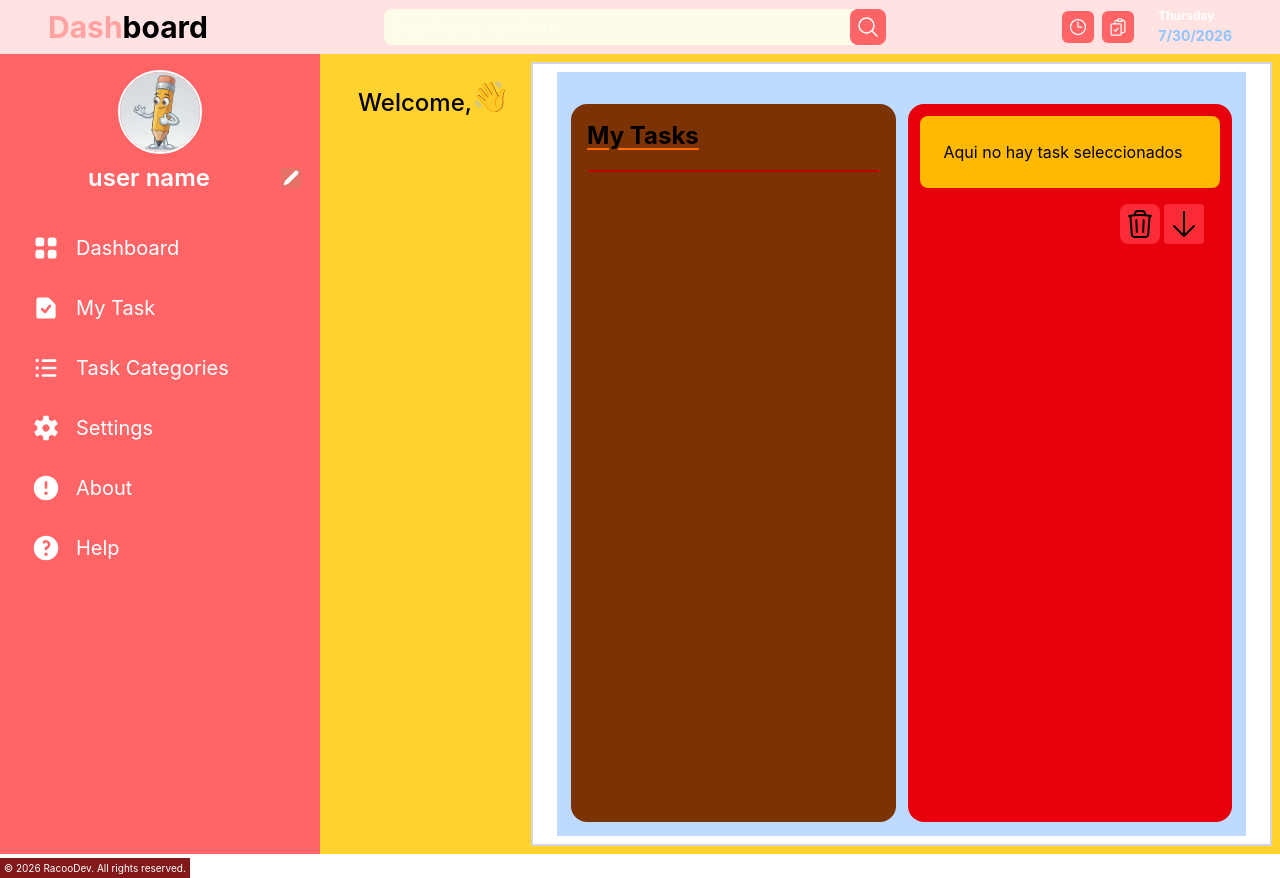
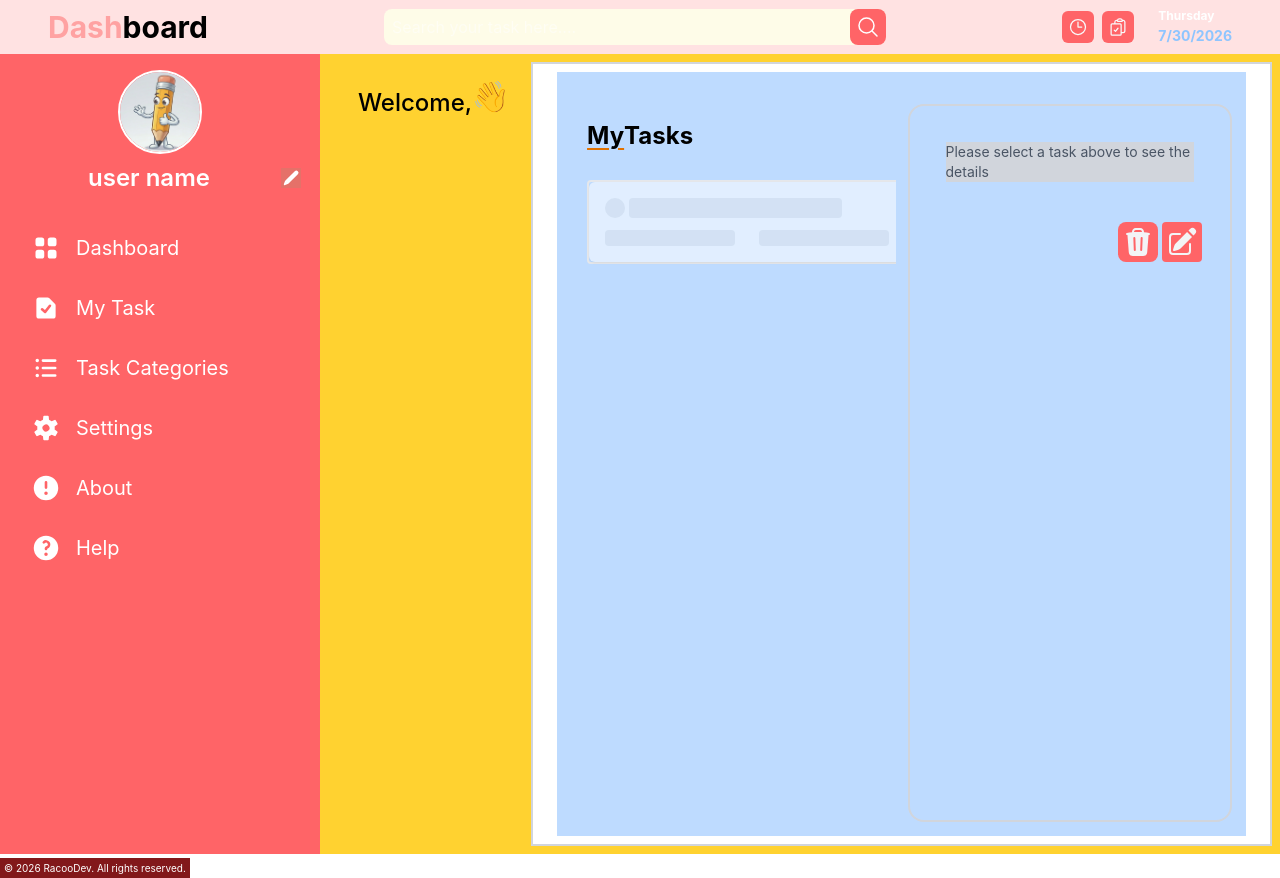
Before and after one commit to karinatuyuc/my-todo-list-React, a React (Vite) app: page / in a window 1280 px wide. Both pictures are taken after a click on the item "My Task". Built offline with nearby package versions, Linux system fonts and the light colour scheme.

Commit message:
style: MyTask componente UI styles

```diff
--- a/src/Dashboard.jsx
+++ b/src/Dashboard.jsx
@@ -203,3 +203,4 @@ export default function Dashboard({
 /*
 TODO: show task on Todo LIST, MAKE DESCRIPTION AND DATE DYNAMIC, MAKE THE PROGRESS CIRCLES DYNAMIC, MAKE THE COMPLETED TASK DYNAMIC, MAKE THE USER NAME DYNAMIC, MAKE THE DATE DYNAMIC, MAKE THE SEARCH BAR WORK, MAKE THE ADD TASK MODAL WORK, MAKE THE SIDE MENU WORK, MAKE THE DASHBOARD RESPONSIVE
 */
+/// DESHABILITAR EL WELCOME Y  EL NOMBRE SI CAMBIAMOS DE PESTANA TAMBIEN DEBE CAMBIAR DONDE DICE DASHBARD
--- a/src/componentes/MyTask.jsx
+++ b/src/componentes/MyTask.jsx
@@ -1,23 +1,50 @@
-import { TrashIcon, ArrowDownIcon } from "@heroicons/react/24/outline";
+import { TrashIcon, PencilSquareIcon } from "@heroicons/react/24/solid";
 import { useEffect, useState } from "react";
-
-
 
 /// DEBE APARECER COMO UN ESQUELETO EN CADA DIV SI NO HAY TAKS SELECCIONADOS PARA MOSTRAR LOS DETALLES, NO PUEDE
 /// QUEDAR COMO QUEDO AHORA!!!
+
+
+// Componente HIJO SKELETON CARD
+function TaskSkeleton() {
+  return (
+    <>
+      <div className="w-full rounded-sm my-4 gap-2 lg:w-80 border-gray-200 border-2">
+        <div className="bg-white p-4 rounded-md shadow-sm animate-pulse flex flex-col gap-3 w-full">
+          {/* Barra tipo título */}
+          <div className="flex gap-1">
+            <div className="h-5 bg-gray-200 rounded-full w-5"></div>
+          <div className="h-5 bg-gray-200 rounded w-3/4"></div>
+          </div>
+
+
+          {/* Barra tipo detalle */}
+          <div className="flex gap-6">
+            <div className="h-4 bg-gray-200 rounded w-1/2"></div>
+          <div className="h-4 bg-gray-200 rounded w-1/2"></div>
+          </div>
+
+        </div>
+      </div>
+    </>
+  );
+}
 
 //COMPONENTE HIJO
 function TaskMyTask({ taskList, setDetailsTask, setSelectedTask }) {
   return (
     <>
-      {/*Div para renderizar los task */}
-      <div
-        className="bg-amber-900 mt-1.5 p-2 rounded-2xl border-b-red-700 border-b-2 text-black text-lg max-w-full
+
+    { taskList.length === 0 ? (
+      <TaskSkeleton/>
+    ) : (<div
+        className=" mt-1.5 p-2 rounded-2xl border-b-2 text-black text-lg max-w-full
       md:flex md:flex-col md:justify-center md:items-center md:p-4 lg:p-0 lg:bg-gray-50"
       >
         {taskList.map((task) => (
+
           <div
-            className="bg-purple-300 w-full border-b-cyan-700 border-b-2 flex gap-2 p-2
+            className="border-gray-400 border-2 w-full flex gap-2 p-2 rounded-2xl
             md:max-w-5/6 md:m-2 md:rounded-2xl"
             onClick={() => {
               (setDetailsTask(task), setSelectedTask(task));
@@ -39,7 +66,9 @@ function TaskMyTask({ taskList, setDetailsTask, setSelectedTask }) {
             </div>
           </div>
         ))}
-      </div>
+      </div>) }
+      {/*Div para renderizar los task */}
+
     </>
   );
 }
@@ -69,12 +98,16 @@ export function MyTask({
   return (
     <>
       <div className="md:bg-blue-200 md:p-2 lg:grid lg:grid-cols-2 lg:h-full">
-        <div className="bg-amber-900 p-2 rounded-sm m-1.5 min-h-24 max-h-64 overflow-y-scroll md:p-4 md:min-h-80 md:rounded-2xl
-         lg:overflow-hidden lg:mt-6 lg:max-h-full">
-          <div className="">
-            <span className="flex text-2xl font-bold md:pb-3 underline decoration-orange-500 decoration-2 underline-offset-4 text-black">
-              My Tasks
+        <div
+          className="p-2 rounded-sm m-1.5 min-h-24 max-h-64 overflow-y-scroll md:p-4 md:min-h-80 md:rounded-2xl
+         lg:overflow-hidden lg:mt-6 lg:max-h-full"
+        >
+          <div className="text-2xl flex text-black font-bold">
+
+            <span className="underline underline-offset-4 decoration-2 decoration-amber-600 text-2xl md:pb-3">
+              My
             </span>
+              Tasks
           </div>
 
           <TaskMyTask
@@ -84,10 +117,10 @@ export function MyTask({
           />
         </div>
 
-        <div className="bg-red-600 p-3 m-1.5 mt-2 rounded-sm text-black md:rounded-2xl md:mt-6">
-          <div className="p-1 bg-amber-400 flex-1 overflow-y-scroll md:rounded-lg md:p-6">
+        <div className="border-gray-300 border-2 p-3 m-1.5 mt-2 rounded-sm text-black md:rounded-2xl md:mt-6">
+          <div className="p-1 flex-1 overflow-y-scroll md:rounded-lg md:p-6">
             {detailsTaks === null ? (
-              <p>Aqui no hay task seleccionados</p>
+              <p className="text-sm bg-gray-300 text-gray-600">Please select a task above to see the details</p>
             ) : (
               <div>
                 <div className="grid col-end-1 border-b-green-600 border-b-2 mb-4">
@@ -123,13 +156,14 @@ export function MyTask({
               </div>
             )}
           </div>
+
           <div className="flex justify-end gap-1 p-1.5 md:p-4">
             <TrashIcon
-              className="w-8 h-8 bg-red-500 p-1 rounded-lg md:w-10 md:h-10"
+              className="w-8 h-8 bg-red-400 p-1 rounded-lg md:w-10 md:h-10 text-gray-100 cursor-pointer"
               onClick={() => setDeleteTaskModal(true)}
             />
-            <ArrowDownIcon
-              className="w-8 h-8 bg-red-500 p-1 rounded-sm md:w-10 md:h-10"
+            <PencilSquareIcon
+              className="w-8 h-8 bg-red-400 p-1 rounded-sm md:w-10 md:h-10 text-gray-100 cursor-pointer"
               onClick={() => setEditTaskModal(true)}
             />
           </div>
@@ -138,3 +172,5 @@ export function MyTask({
     </>
   );
 }
+
+// DESHABILITAR BOTONES CUANDO NO HAY NADA EN TASKLIST
```
